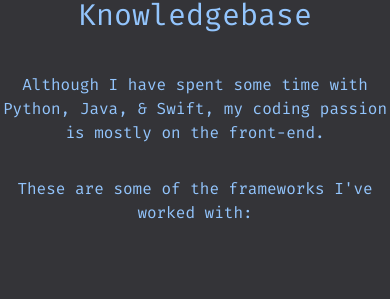
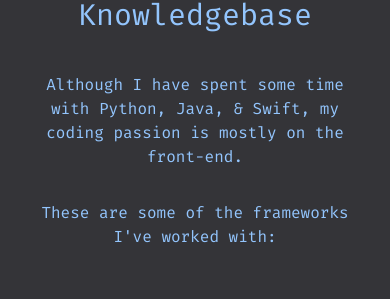
Before and after one commit to Seralyn/seradevsite, a React (Create React App) app: page /knowledgebase in a window 390 px wide. Shown: the part 131-430 px from the top of the page. Built offline with nearby package versions, Linux system fonts and the light colour scheme.

Commit message:
mobile responsiveness achieved site-wide

```diff
--- a/src/components/Footer.js
+++ b/src/components/Footer.js
@@ -7,7 +7,7 @@
     return (
         <div>
             <div className="clear-both h-24 "></div>
-            <div className="w-full footer-color h-14 flex justify-center items-center text-white fixed bottom-0">
+            <div className="w-full footer-color h-20 md:h-14 text-sm md:text-md flex flex-wrap justify-center items-center text-white fixed bottom-0">
                 This site was created using
                 <img className="h-6 px-2" src={reactLogo} alt="" />
                 <a
--- a/src/components/Knowledgebase.js
+++ b/src/components/Knowledgebase.js
@@ -29,7 +29,7 @@
         <div className="text-blue-300 flex flex-col items-center">
             <div className="mt-32">
                 <h1 className="text-3xl">Knowledgebase</h1>
-                <div className="mt-10">
+                <div className="mt-10 px-10">
                     <p>
                         Although I have spent some time with Python, Java, &
                         Swift, my coding passion is mostly on the front-end.
```
